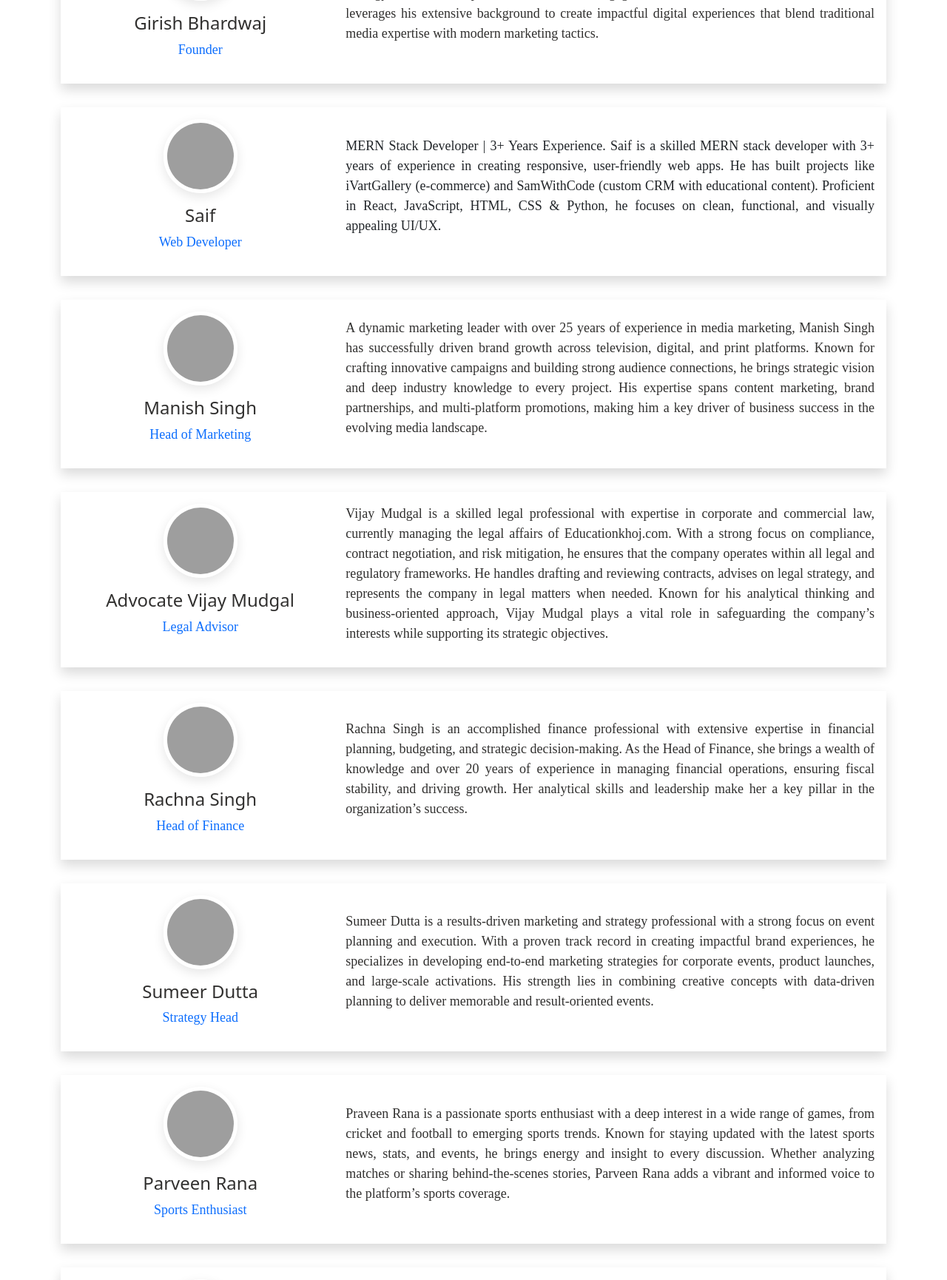
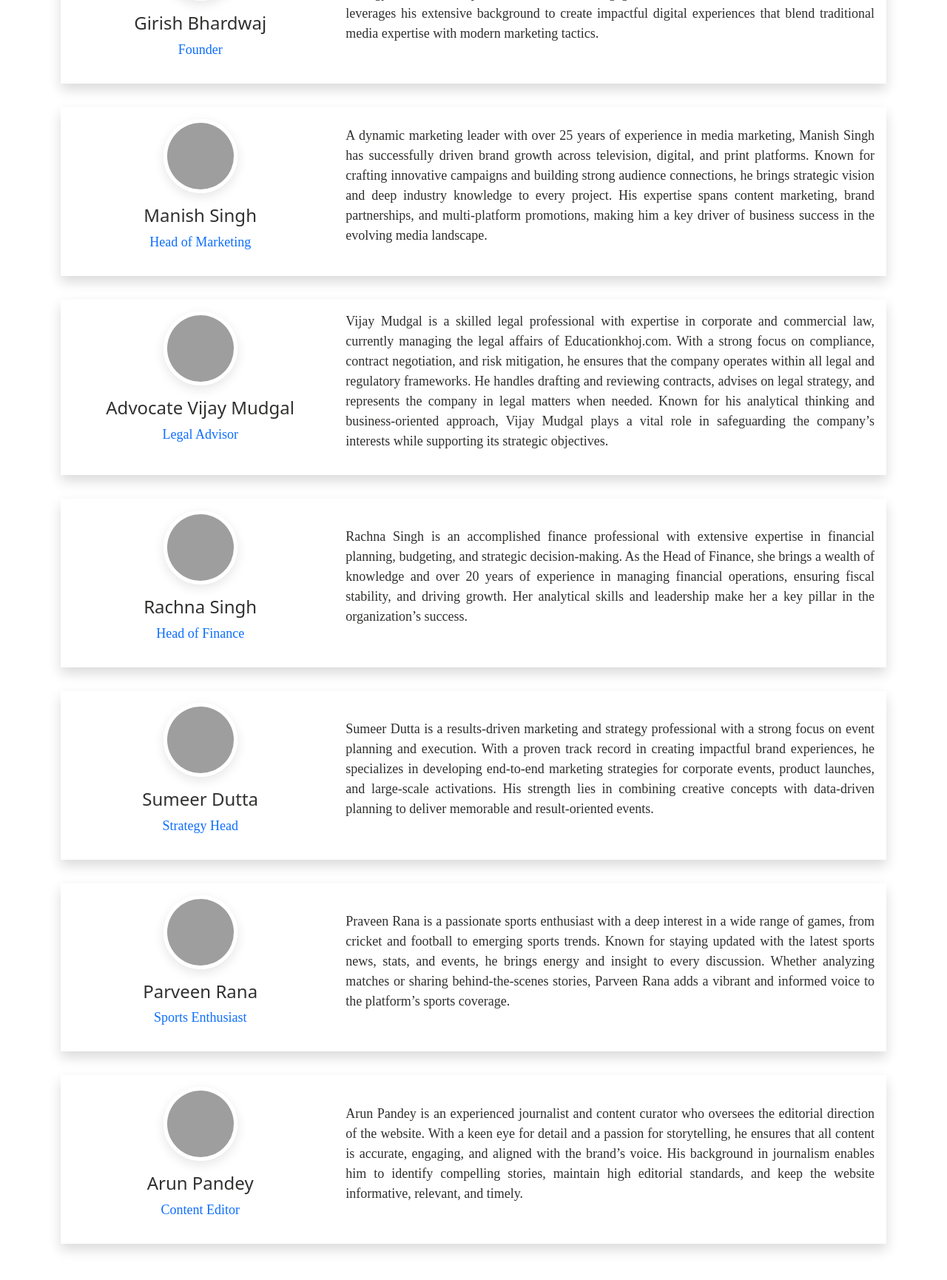
Before and after one commit to lopster568/edukho, a Django app: page /about in a window 1280 px wide; the page is wider, and only the part inside the window is pictured. Shown: the part 2780-4510 px from the top of that part at 74% size. Run offline with Django 4.2, Linux system fonts and the light colour scheme; some libraries are stand-ins or nearby versions; grey boxes are pictures that could not be loaded.

Commit message:
Remove Saif web developer card from about page

```diff
--- a/templates/about.html
+++ b/templates/about.html
@@ -304,31 +304,6 @@
         </div>
       </div>
 
-      <!-- Saif -->
-      <div class="col-md-12 col-lg-12">
-        <div class="team-member shadow p-3">
-          <div class="row">
-            <div class="col-md-4">
-              <img src="https://i.postimg.cc/8z3GMdcm/saif-removebg-preview.png" alt="Saif - Web Developer Education Khoj" class="team-img" loading="lazy">
-              <h4>Saif</h4>
-              <p class="text-primary">Web Developer</p>
-            </div>
-            <div class="col-md-8 d-flex justify-content-center align-items-center">
-              <p style="text-align: justify;">
-                <a href="https://samwithcode.in/"
-                   class="text-dark text-decoration-none"
-                   target="_blank">
-                  MERN Stack Developer | 3+ Years Experience. Saif is a skilled MERN stack developer with 3+ years of
-                  experience in creating responsive, user-friendly web apps. He has built projects like iVartGallery
-                  (e-commerce) and SamWithCode (custom CRM with educational content). Proficient in React, JavaScript,
-                  HTML, CSS &amp; Python, he focuses on clean, functional, and visually appealing UI/UX.
-                </a>
-              </p>
-            </div>
-          </div>
-        </div>
-      </div>
-
       <!-- Manish Singh -->
       <div class="col-md-12 col-lg-12">
         <div class="team-member shadow p-3">
```
